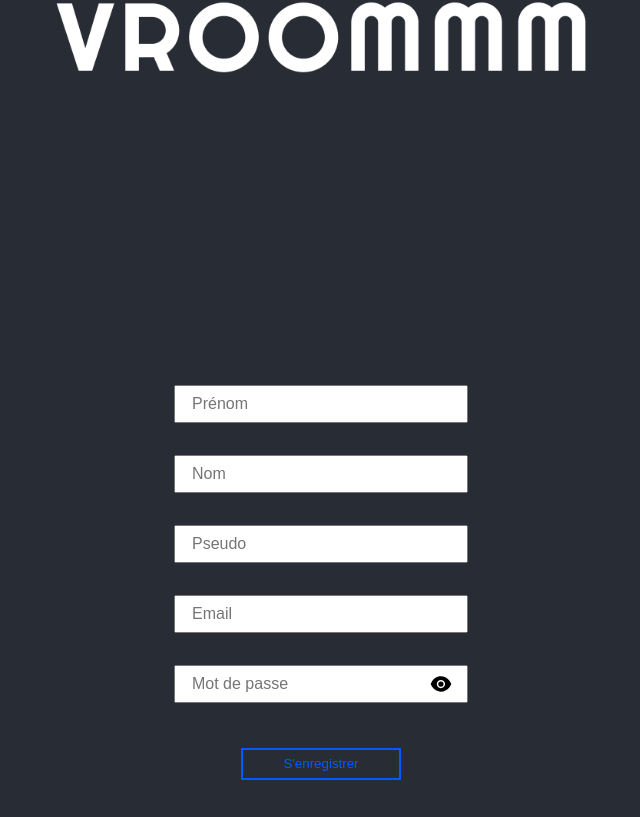
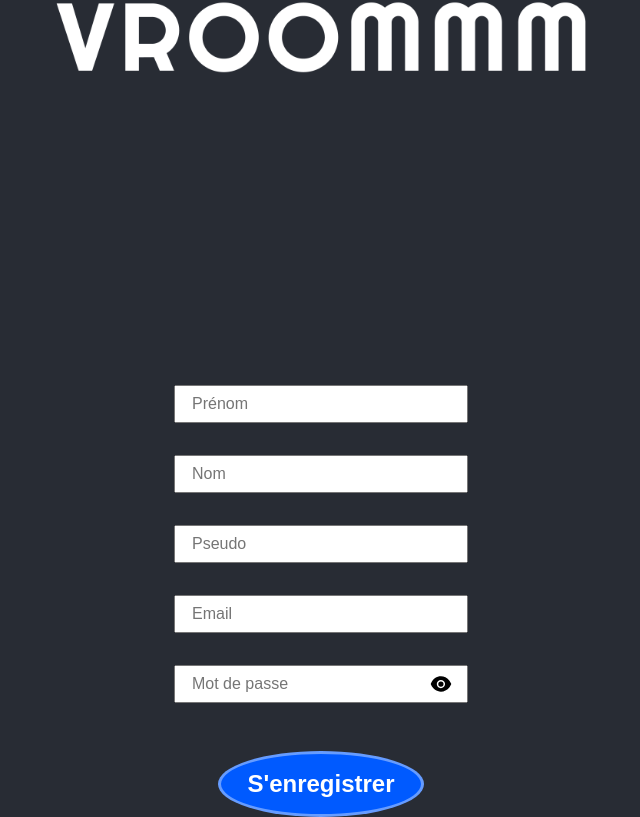
Before and after one commit to Yhugzee/VROOMMM, a React (Vite) app in the folder frontend/: page /register in a window 1280 px wide. Shown: the part 367-1184 px from the top of the page, without its empty margins (319-959 px from the left). Before the commit the page ends 1147 px from the top, so only its background shows below. Built offline with nearby package versions, Linux system fonts and the light colour scheme.

Commit message:
Fix Prettier problems

```diff
--- a/frontend/src/App.jsx
+++ b/frontend/src/App.jsx
@@ -5,7 +5,6 @@ import Home from "./pages/Home";
 import "./App.css";
 
 function App() {
-
   return (
     <Router>
       <div className="App">
--- a/frontend/src/pages/Register.jsx
+++ b/frontend/src/pages/Register.jsx
@@ -95,7 +95,9 @@ export default function Register() {
             ref={passwordRef}
           />
         </div>
-        <input type="submit" value="S'enregistrer" className="register_btn" />
+        <button type="submit" className="register_btn">
+          S'enregistrer
+        </button>
       </form>
     </div>
   );
--- a/frontend/src/styles/Register.css
+++ b/frontend/src/styles/Register.css
@@ -1,5 +1,5 @@
-.logo_vroommm{
-    width: 60%;
+.logo_vroommm {
+  width: 60%;
 }
 
 .form_register,
@@ -24,12 +24,13 @@
   margin-top: 2rem;
 }
 .register_btn {
-  margin-top: 2.8rem;
-  color: #005aff ;
-  background: none;
-  border: 2px solid #005aff ;
-  height: 2rem;
-  width: 10rem;
+  background-color: #005aff;
+  color: white;
+  min-width: 70%;
+  padding: 1rem 1rem;
+  font-weight: bold;
+  font-size: 1.5rem;
+  margin-top: 3rem;
 }
 .password_box_register {
   position: relative;
```
Also changed, not shown: 2 other files (tests, documents, lock files or other folders).
